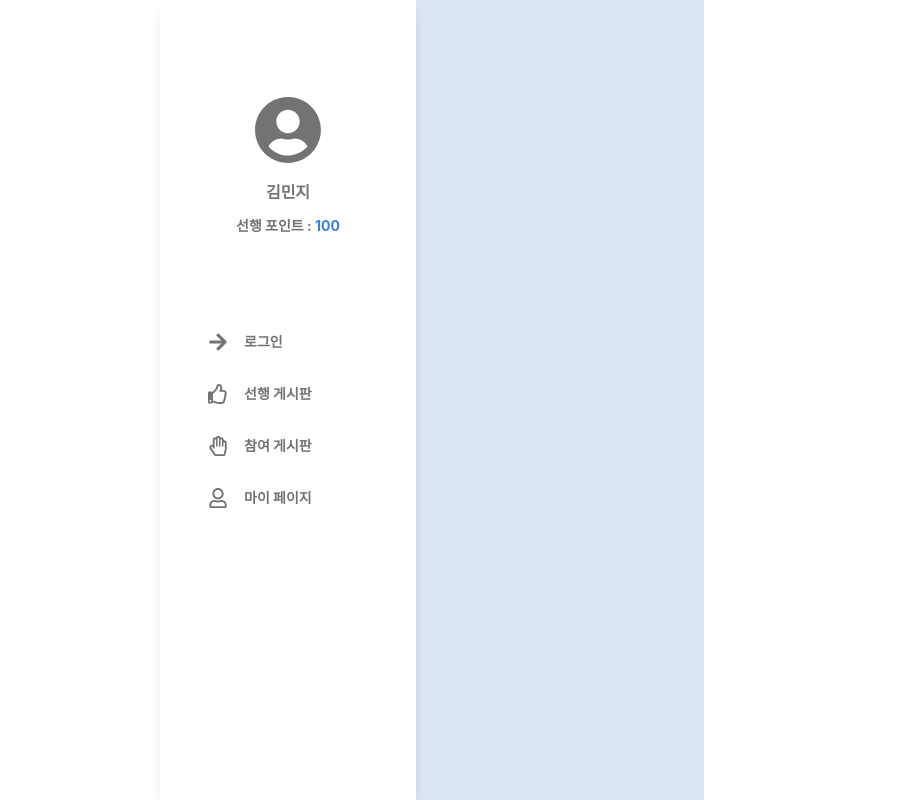
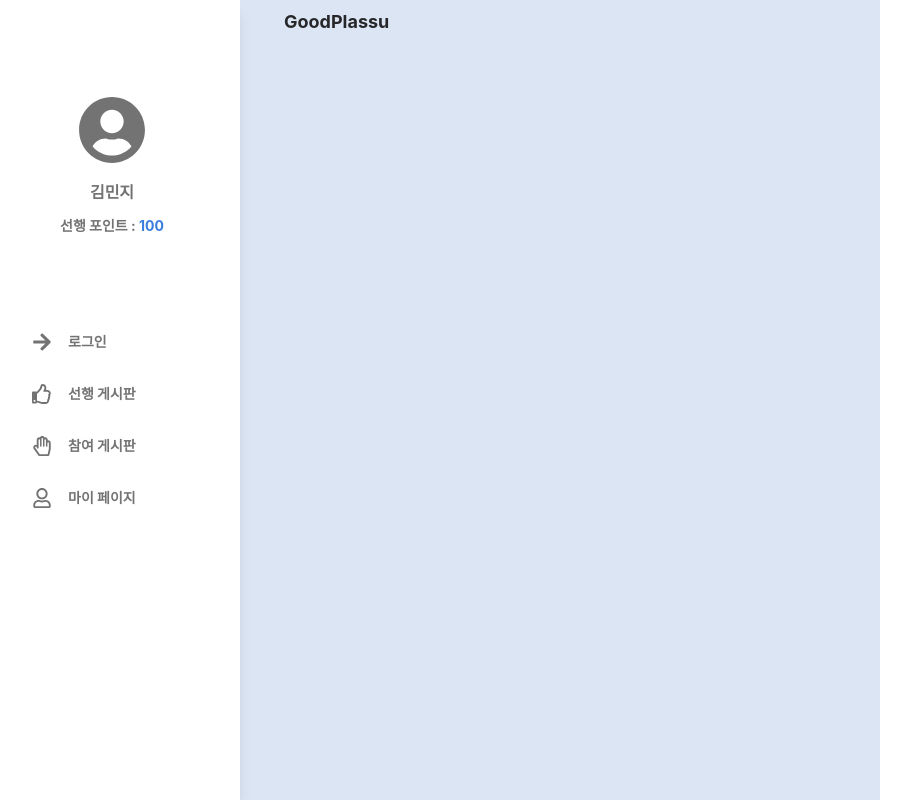
Before and after one commit to GoodPlaSSU/GoodPlaSSU-Frontend-2, a React (Create React App) app: page / in a window 1280 px wide. Shown: the whole page, without its empty margins (208-1119 px from the left). Built offline with nearby package versions, Linux system fonts and the light colour scheme.

Commit message:
✨ feat(content header): add content header in app.tsx
add content header in app.tsx

```diff
--- a/src/App.tsx
+++ b/src/App.tsx
@@ -1,5 +1,4 @@
 import "./App.css";
-import ContentHeader from "./components/Common/ContentHeader";
 import Header from "./components/Header/Header";
 import GoodPostList from "./pages/GoodPostList";
 import { Route, Routes } from "react-router-dom";
@@ -7,6 +6,7 @@ import JoinPostList from "./pages/JoinPostList";
 import PostWrite from "./pages/PostWrite";
 import PostDetail from "./pages/PostDetail";
 import MyPage from "./pages/MyPage";
+import ContentHeader from "./components/Common/ContentHeader";
 
 function App() {
     return (
@@ -15,7 +15,8 @@ function App() {
                 <div className="w-64 h-screen bh-white shadow-lg z-10">
                     <Header />
                 </div>
-                <div className="h-screen w-72 bg-bg1">
+                <div className="h-screen w-[50vw] bg-bg1">
+                    <ContentHeader />
                     <Routes>
                         <Route path="/" element={<GoodPostList />} />
                         <Route path="/join" element={<JoinPostList />} />
--- a/src/components/Common/ContentHeader.tsx
+++ b/src/components/Common/ContentHeader.tsx
@@ -1,12 +1,8 @@
-interface Params {
-    menu: String;
-}
-
-const ContentHeader = ({ menu }: Params) => {
+const ContentHeader = () => {
     return (
         <div className="flex w-[100%] h-11 items-center gap-4 text-lg font-bold text-zinc-800">
             <span className="pl-11">GoodPlassu</span>
-            <span>{menu}</span>
+            <span></span>
         </div>
     );
 };
```
